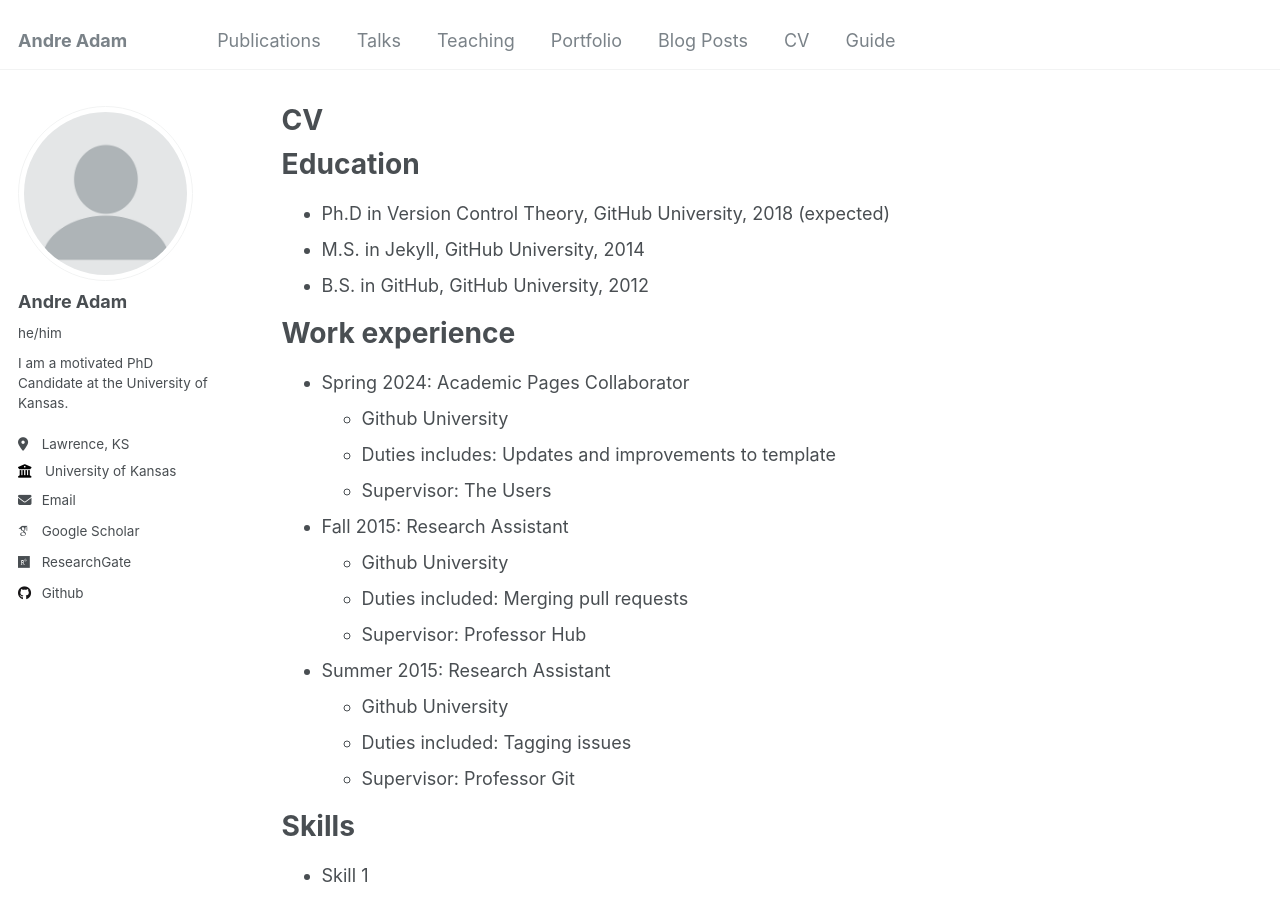
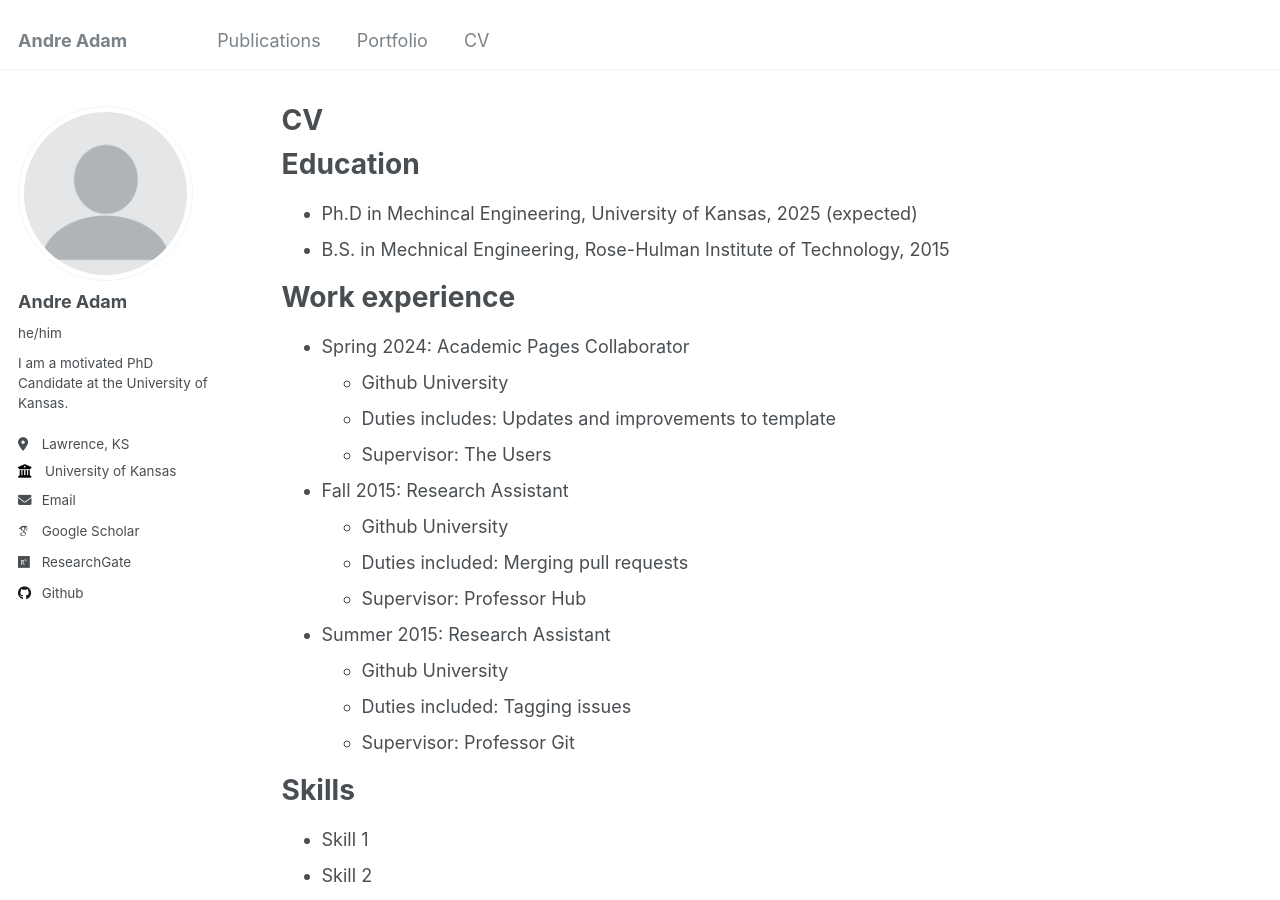
Before and after one commit to adama-wzr/adama-wzr.github.io, a Jekyll site: the page built from _pages/cv.md, in a window 1280 px wide and 900 px high. Built offline with Jekyll 4.4.1, drawn with Linux system fonts in a browser that asks for light colours; some web fonts are replaced.

Commit message:
Updated top bar
- Updated pages layout

```diff
--- a/_config.yml
+++ b/_config.yml
@@ -102,7 +102,7 @@ comments:
   facebook:
     appid                :
     num_posts            : # 5 (default)
-    colorscheme          : "dark" # "light" (default), "dark"
+    colorscheme          : 'dark' # "light" (default), "dark"
 staticman:
   allowedFields          : ['name', 'email', 'url', 'message']
   branch                 : "gh-pages" # "master", "gh-pages"
--- a/_pages/cv.md
+++ b/_pages/cv.md
@@ -11,9 +11,8 @@ redirect_from:
 
 Education
 ======
-* Ph.D in Version Control Theory, GitHub University, 2018 (expected)
-* M.S. in Jekyll, GitHub University, 2014
-* B.S. in GitHub, GitHub University, 2012
+* Ph.D in Mechincal Engineering, University of Kansas, 2025 (expected)
+* B.S. in Mechnical Engineering, Rose-Hulman Institute of Technology, 2015
 
 Work experience
 ======
```
Also changed, not shown: _data/navigation.yml (+8 -8 lines).
